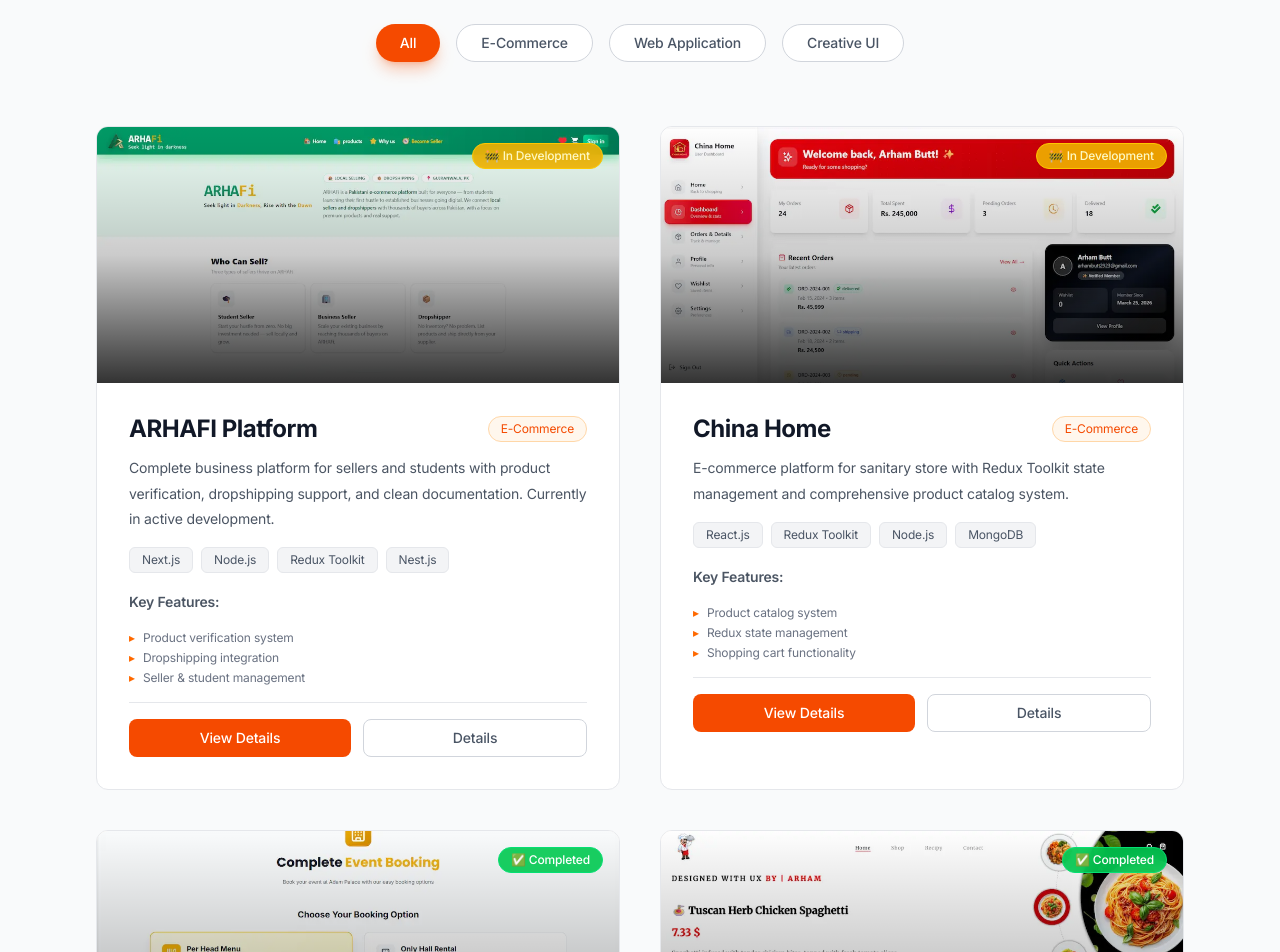
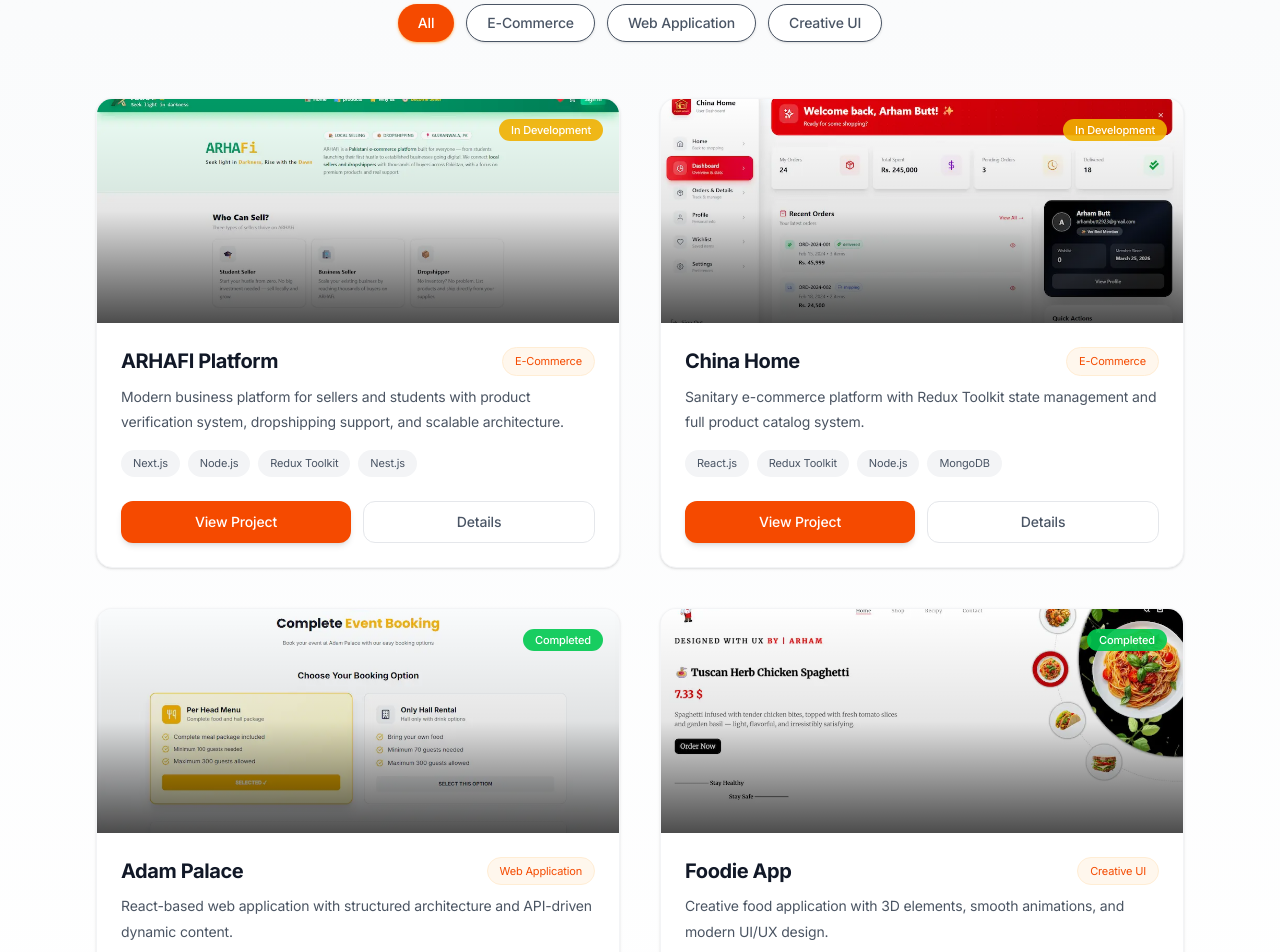
Before and after one commit to arhamshafi/Frontend_Portfolio, a React (Vite) app: page / in a window 1280 px wide. Shown: the part 3920-4872 px from the top of the page. Built offline with nearby package versions, Linux system fonts and the light colour scheme.

Commit message:
added new fils

```diff
--- a/src/Data.js
+++ b/src/Data.js
@@ -4,15 +4,17 @@ export const projectsData = [
     id: 1,
     title: "ARHAFI Platform",
     category: "E-Commerce",
-    description: "Complete business platform for sellers and students with product verification, dropshipping support, and clean documentation. Currently in active development.",
-    fullDescription: "A comprehensive business platform that enables online product selling with built-in verification system before publishing. Features dropshipping system support and user-friendly design focused on business needs.",
+    description:
+      "Modern business platform for sellers and students with product verification system, dropshipping support, and scalable architecture.",
+    fullDescription:
+      "ARHAFI is a full-stack business ecosystem designed for modern digital sellers. It includes product verification before publishing, dropshipping automation support, and a multi-role system for sellers and students. Built with scalability in mind using Next.js, Node.js, Redux Toolkit, and NestJS.",
     tech: ["Next.js", "Node.js", "Redux Toolkit", "Nest.js"],
     features: [
-      "Product verification system",
-      "Dropshipping integration",
-      "Seller & student management",
-      "Clean documentation",
-      "Business-oriented UI"
+      "Automated product verification system",
+      "Dropshipping workflow integration",
+      "Seller & student role management",
+      "Clean business documentation system",
+      "Scalable architecture design"
     ],
     status: "In Development",
     liveLink: null,
@@ -23,15 +25,17 @@ export const projectsData = [
     id: 2,
     title: "China Home",
     category: "E-Commerce",
-    description: "E-commerce platform for sanitary store with Redux Toolkit state management and comprehensive product catalog system.",
-    fullDescription: "Full-featured e-commerce sanitary store platform with advanced state management using Redux Toolkit. Includes product catalog, cart system, and business-focused UI design.",
+    description:
+      "Sanitary e-commerce platform with Redux Toolkit state management and full product catalog system.",
+    fullDescription:
+      "China Home is a complete e-commerce platform for sanitary products featuring a structured product catalog, cart system, and advanced Redux Toolkit state management. Designed with a clean UI and optimized for real-world business use.",
     tech: ["React.js", "Redux Toolkit", "Node.js", "MongoDB"],
     features: [
-      "Product catalog system",
-      "Redux state management",
+      "Dynamic product catalog system",
+      "Redux Toolkit state management",
       "Shopping cart functionality",
-      "Business-oriented interface",
-      "Responsive design"
+      "Responsive UI design",
+      "Business-focused interface"
     ],
     status: "In Development",
     liveLink: null,
@@ -42,15 +46,17 @@ export const projectsData = [
     id: 3,
     title: "Adam Palace",
     category: "Web Application",
-    description: "React-based web application with content API integration and structured frontend architecture.",
-    fullDescription: "Modern web application built with React featuring clean UI design and efficient API integration for dynamic content management.",
+    description:
+      "React-based web application with structured architecture and API-driven dynamic content.",
+    fullDescription:
+      "Adam Palace is a modern React web application built with a clean architecture and API integration. It uses Context API for state handling and delivers optimized performance with a smooth user experience.",
     tech: ["React.js", "Express.js", "Context API"],
     features: [
-      "Content API integration",
-      "Clean UI design",
-      "Structured frontend",
-      "Responsive layout",
-      "Performance optimized"
+      "API-driven dynamic content",
+      "Clean and structured UI",
+      "Optimized frontend architecture",
+      "Fully responsive layout",
+      "Performance-focused design"
     ],
     status: "Completed",
     liveLink: null,
@@ -61,15 +67,17 @@ export const projectsData = [
     id: 4,
     title: "Foodie App",
     category: "Creative UI",
-    description: "Highly creative food application with 3D model integration and unique frontend design focused on modern UI/UX.",
-    fullDescription: "Innovative food application featuring 3D model integration and creative frontend design. Fully responsive across all devices with focus on exceptional user experience.",
+    description:
+      "Creative food application with 3D elements, smooth animations, and modern UI/UX design.",
+    fullDescription:
+      "Foodie App is a visually rich modern UI project featuring 3D model integration, smooth animations, and immersive user experience. Built with React, Three.js, Framer Motion, and Tailwind CSS.",
     tech: ["React.js", "Three.js", "Framer Motion", "Tailwind CSS"],
     features: [
-      "3D model integration",
-      "Creative UI/UX design",
-      "Fully responsive",
-      "Smooth animations",
-      "Modern interface"
+      "Interactive 3D model integration",
+      "Smooth UI animations",
+      "Modern creative interface",
+      "Fully responsive design",
+      "High-performance rendering"
     ],
     status: "Completed",
     liveLink: null,
--- a/src/components/Projects.jsx
+++ b/src/components/Projects.jsx
@@ -1,240 +1,213 @@
-import React, { useState } from 'react';
-import { motion } from 'framer-motion';
-import { projectsData } from '../Data';
+import React, { useState } from "react";
+import { motion } from "framer-motion";
+import { projectsData } from "../Data";
 
 const Projects = () => {
-  const [filter, setFilter] = useState('All');
+  const [filter, setFilter] = useState("All");
   const [selectedProject, setSelectedProject] = useState(null);
 
-  const categories = ['All', ...new Set(projectsData.map(p => p.category))];
+  const categories = ["All", ...new Set(projectsData.map((p) => p.category))];
 
-  const filteredProjects = filter === 'All'
+  const filteredProjects =
+    filter === "All"
       ? projectsData
-    : projectsData.filter(project => project.category === filter);
+      : projectsData.filter((p) => p.category === filter);
+
   return (
-    <section id="projects" className="py-8 sm:py-10 lg:py-20 px-4 sm:px-6 md:px-16 lg:px-24 bg-gray-50">
+    <section
+      id="projects"
+      className="py-16 px-4 sm:px-6 md:px-16 lg:px-24 bg-gradient-to-b from-gray-50 to-white"
+    >
       <div className="max-w-6xl mx-auto">
+
+        {/* Heading */}
         <motion.div
           initial={{ opacity: 0, y: 20 }}
           whileInView={{ opacity: 1, y: 0 }}
           viewport={{ once: true }}
-          transition={{ duration: 0.5 }}
-          className="text-center mb-8 sm:mb-12 md:mb-14"
+          className="text-center mb-14"
         >
-          <h2 className="text-2xl sm:text-3xl md:text-4xl font-bold mb-2 sm:mb-3 text-gray-900">
+          <h2 className="text-4xl font-bold text-gray-900">
             Featured <span className="text-orange-600">Projects</span>
           </h2>
-          <div className="w-12 sm:w-16 h-1 bg-orange-600 mx-auto mb-4 sm:mb-5 rounded-full" />
-          <p className="text-gray-600 text-sm sm:text-base md:text-lg max-w-2xl mx-auto px-2">
-            Production-level applications built with modern technologies
+          <div className="w-20 h-1 bg-orange-500 mx-auto my-4 rounded-full" />
+          <p className="text-gray-500 max-w-xl mx-auto">
+            Production-grade applications built with modern full-stack technologies
           </p>
         </motion.div>
 
-        <motion.div
-          className="flex flex-wrap justify-center gap-2 sm:gap-3 md:gap-4 mb-10 sm:mb-12 md:mb-16 px-2"
-          initial={{ opacity: 0 }}
-          whileInView={{ opacity: 1 }}
-          viewport={{ once: true }}
-        >
+        {/* Filters */}
+        <div className="flex flex-wrap justify-center gap-3 mb-14">
           {categories.map((category) => (
             <button
               key={category}
               onClick={() => setFilter(category)}
-              className={`px-3 sm:px-4 md:px-6 py-1.5 cursor-pointer sm:py-2 rounded-full text-xs sm:text-sm font-medium transition-all duration-300 ${filter === category
-                ? 'bg-orange-600 text-white shadow-lg shadow-orange-600/30'
-                : 'bg-white text-gray-600 border border-gray-300 hover:bg-orange-50 hover:border-orange-300 hover:text-orange-600'
+              className={`px-5 py-2 rounded-full text-sm font-medium transition-all duration-300 shadow-sm
+              ${filter === category
+                  ? "bg-orange-600 text-white shadow-orange-300"
+                  : "bg-white text-gray-600 border hover:border-orange-400 hover:text-orange-600"
                 }`}
             >
               {category}
             </button>
           ))}
-        </motion.div>
+        </div>
 
-        <div className="grid grid-cols-1 lg:grid-cols-2 gap-5 sm:gap-6 md:gap-8 lg:gap-10">
-          {filteredProjects.map((project, index) => {
-            return (
+        {/* Cards */}
+        <div className="grid grid-cols-1 lg:grid-cols-2 gap-10">
+          {filteredProjects.map((project, index) => (
             <motion.div
               key={project.id}
               initial={{ opacity: 0, y: 20 }}
               whileInView={{ opacity: 1, y: 0 }}
               viewport={{ once: true }}
-                transition={{ duration: 0.4, delay: index * 0.1 }}
-                className="group bg-white rounded-xl overflow-hidden border border-gray-200 hover:border-orange-300 hover:shadow-xl transition-all duration-300"
+              transition={{ delay: index * 0.05 }}
+              className="group bg-white rounded-2xl overflow-hidden border border-gray-100 shadow-sm hover:shadow-2xl transition-all duration-300 hover:-translate-y-1"
             >
-                <div className="relative h-48 sm:h-56 md:h-64 overflow-hidden bg-gradient-to-br from-orange-50 to-gray-100">
+              {/* Image */}
+              <div className="relative h-56 overflow-hidden">
                 <img
                   src={project.image}
                   alt={project.title}
-                    className="w-full h-full object-cover group-hover:scale-110 transition-transform duration-500"
+                  className="w-full h-full object-cover group-hover:scale-110 transition duration-500"
                 />
-                  <div className="absolute inset-0 bg-gradient-to-t from-black/80 via-black/20 to-transparent"></div>
 
-                  {project.status === 'In Development' && (
-                    <div className="absolute top-3 sm:top-4 right-3 sm:right-4 px-2 sm:px-3 py-0.5 sm:py-1 bg-yellow-500/90 backdrop-blur-sm border border-yellow-400 rounded-full text-yellow-100 text-[10px] sm:text-xs font-medium z-10">
-                      🚧 In Development
+                <div className="absolute inset-0 bg-gradient-to-t from-black/70 via-black/10 to-transparent"></div>
+
+                {/* Status Badge */}
+                <div className="absolute top-4 right-4">
+                  <span
+                    className={`text-[11px] px-3 py-1 rounded-full font-medium backdrop-blur-md
+                    ${project.status === "Completed"
+                        ? "bg-green-500/90 text-white"
+                        : "bg-yellow-500/90 text-white"
+                      }`}
+                  >
+                    {project.status}
+                  </span>
                 </div>
-                  )}
-                  {project.status === 'Completed' && (
-                    <div className="absolute top-3 sm:top-4 right-3 sm:right-4 px-2 sm:px-3 py-0.5 sm:py-1 bg-green-500/90 backdrop-blur-sm border border-green-400 rounded-full text-white text-[10px] sm:text-xs font-medium z-10">
-                      ✅ Completed
-                    </div>
-                  )}
               </div>
 
-                <div className="p-4 sm:p-5 md:p-6 lg:p-8">
-                  <div className="flex flex-col sm:flex-row sm:items-center sm:justify-between gap-2 mb-3">
-                    <h3 className="text-lg sm:text-xl md:text-2xl font-bold text-gray-800 group-hover:text-orange-600 transition-colors">
+              {/* Content */}
+              <div className="p-6">
+
+                <div className="flex items-center justify-between mb-2">
+                  <h3 className="text-xl font-bold text-gray-900 group-hover:text-orange-600 transition">
                     {project.title}
                   </h3>
-                    <span className="text-[10px] sm:text-xs px-2 sm:px-3 py-0.5 sm:py-1 bg-orange-50 border border-orange-200 rounded-full text-orange-600 w-fit">
+
+                  <span className="text-[11px] px-3 py-1 bg-orange-50 text-orange-600 rounded-full border border-orange-100">
                     {project.category}
                   </span>
                 </div>
 
-                  <p className="text-gray-600 text-xs sm:text-sm mb-4 leading-relaxed">
+                <p className="text-gray-500 text-sm leading-relaxed">
                   {project.description}
                 </p>
 
-                  <div className="flex flex-wrap gap-1.5 sm:gap-2 mb-4">
-                    {project.tech.map((tech, i) => (
+                {/* Tech */}
+                <div className="flex flex-wrap gap-2 mt-4">
+                  {project.tech.map((t, i) => (
                     <span
                       key={i}
-                        className="text-[10px] sm:text-xs px-2 sm:px-3 py-0.5 sm:py-1 bg-gray-100 border border-gray-200 rounded-md text-gray-600"
+                      className="text-[11px] px-3 py-1 bg-gray-100 rounded-full text-gray-600"
                     >
-                        {tech}
+                      {t}
                     </span>
                   ))}
                 </div>
 
-                  <div className="mb-4">
-                    <p className="text-xs sm:text-sm font-semibold text-gray-700 mb-1.5 sm:mb-2">
-                      Key Features:
+                {/* Buttons */}
+                <div className="flex gap-3 mt-6">
+                  <button
+                    onClick={() => setSelectedProject(project)}
+                    className="flex-1 bg-orange-600 text-white py-2.5 rounded-xl text-sm font-medium hover:bg-orange-700 transition shadow-md"
+                  >
+                    View Project
+                  </button>
+
+                  <button
+                    onClick={() => setSelectedProject(project)}
+                    className="flex-1 border border-gray-200 text-gray-600 py-2.5 rounded-xl text-sm font-medium hover:border-orange-500 hover:text-orange-600 transition"
+                  >
+                    Details
+                  </button>
+                </div>
+              </div>
+            </motion.div>
+          ))}
+        </div>
+
+        {/* MODAL */}
+        {selectedProject && (
+          <div
+            className="fixed inset-0 bg-black/70 backdrop-blur-sm flex items-center justify-center p-4 z-50"
+            onClick={() => setSelectedProject(null)}
+          >
+            <motion.div
+              initial={{ opacity: 0, scale: 0.95 }}
+              animate={{ opacity: 1, scale: 1 }}
+              className="bg-white max-w-3xl w-full rounded-2xl overflow-hidden shadow-2xl"
+              onClick={(e) => e.stopPropagation()}
+            >
+              {/* Header */}
+              <div className="p-5 border-b flex justify-between items-center">
+                <h2 className="text-2xl font-bold text-gray-900">
+                  {selectedProject.title}
+                </h2>
+
+                <button
+                  onClick={() => setSelectedProject(null)}
+                  className="text-gray-500 hover:text-red-500 text-xl"
+                >
+                  ✕
+                </button>
+              </div>
+
+              {/* Body */}
+              <div className="p-6 space-y-5">
+
+                <p className="text-gray-600 leading-relaxed">
+                  {selectedProject.fullDescription}
                 </p>
-                    <ul className="space-y-1">
-                      {project.features.slice(0, 3).map((feature, i) => (
-                        <li key={i} className="text-[11px] sm:text-xs text-gray-500 flex items-start">
-                          <span className="text-orange-500 mr-1.5 sm:mr-2">▸</span>
-                          <span>{feature}</span>
+
+                {/* Features */}
+                <div>
+                  <h4 className="font-semibold text-gray-800 mb-2">
+                    Key Features
+                  </h4>
+                  <ul className="space-y-2">
+                    {selectedProject.features.map((f, i) => (
+                      <li key={i} className="text-sm text-gray-600 flex gap-2">
+                        <span className="text-orange-500">▸</span> {f}
                       </li>
                     ))}
                   </ul>
                 </div>
 
-                  <div className="flex gap-2 sm:gap-3 pt-3 sm:pt-4 border-t border-gray-200">
-                    {project.liveLink ? (
-                      <a
-                        href={project.liveLink}
-                        target="_blank"
-                        rel="noopener noreferrer"
-                        className="flex-1 text-center px-3 sm:px-4 py-1.5 sm:py-2 bg-orange-600 hover:bg-orange-700 text-white rounded-lg text-xs sm:text-sm font-medium transition-all"
+                {/* Tech */}
+                <div>
+                  <h4 className="font-semibold text-gray-800 mb-2">
+                    Tech Stack
+                  </h4>
+                  <div className="flex flex-wrap gap-2">
+                    {selectedProject.tech.map((t, i) => (
+                      <span
+                        key={i}
+                        className="text-xs px-3 py-1 bg-gray-100 rounded-full"
                       >
-                        Live Demo
-                      </a>
-                    ) : (
-                      <button
-                        onClick={() => setSelectedProject(project)}
-                        className="flex-1 cursor-pointer text-center px-3 sm:px-4 py-1.5 sm:py-2 bg-orange-600 hover:bg-orange-700 text-white rounded-lg text-xs sm:text-sm font-medium transition-all"
-                      >
-                        View Details
-                      </button>
-                    )}
-                    {project.githubLink ? (
-                      <a
-                        href={project.githubLink}
-                        target="_blank"
-                        rel="noopener noreferrer"
-                        className="flex-1 text-center px-3 sm:px-4 py-1.5 sm:py-2 border border-orange-600 text-orange-600 hover:bg-orange-50 rounded-lg text-xs sm:text-sm font-medium transition-all"
-                      >
-                        GitHub
-                      </a>
-                    ) : (
-                      <button
-                        onClick={() => setSelectedProject(project)}
-                        className="flex-1 text-center cursor-pointer px-3 sm:px-4 py-1.5 sm:py-2 border border-gray-300 text-gray-600 hover:border-orange-600 hover:text-orange-600 rounded-lg text-xs sm:text-sm font-medium transition-all"
-                      >
-                        Details
-                      </button>
-                    )}
-                  </div>
-                </div>
-              </motion.div>
-            );
-          })}
-        </div>
-
-        {filteredProjects.length === 0 && (
-          <motion.div
-            initial={{ opacity: 0 }}
-            whileInView={{ opacity: 1 }}
-            className="text-center py-16"
-          >
-            <p className="text-gray-500 text-sm">No projects found in this category.</p>
-          </motion.div>
-        )}
-      </div>
-
-      {selectedProject && (
-        <div
-          className="fixed inset-0 bg-black/80 backdrop-blur-sm z-50 flex items-center justify-center p-4"
-          onClick={() => setSelectedProject(null)}
-        >
-          <motion.div
-            initial={{ opacity: 0, scale: 0.9 }}
-            animate={{ opacity: 1, scale: 1 }}
-            exit={{ opacity: 0, scale: 0.9 }}
-            className="bg-white rounded-2xl max-w-3xl w-full max-h-[90vh] overflow-y-auto"
-            onClick={(e) => e.stopPropagation()}
-          >
-            <div className="sticky top-0 bg-white border-b border-gray-200 p-4 sm:p-6 flex justify-between items-center">
-              <h3 className="text-xl sm:text-2xl font-bold text-gray-900">{selectedProject.title}</h3>
-              <button
-                onClick={() => setSelectedProject(null)}
-                className="text-gray-500 cursor-pointer hover:text-gray-700 text-2xl"
-              >
-                ✕
-              </button>
-            </div>
-
-            <div className="p-4 sm:p-6 space-y-4">
-              <div>
-                <h4 className="font-semibold text-gray-800 mb-2">Full Description</h4>
-                <p className="text-gray-600 text-sm">{selectedProject.fullDescription}</p>
-              </div>
-
-              <div>
-                <h4 className="font-semibold text-gray-800 mb-2">Technologies</h4>
-                <div className="flex flex-wrap gap-2">
-                  {selectedProject.tech.map((tech, i) => (
-                    <span key={i} className="px-3 py-1 bg-gray-100 rounded-lg text-xs text-gray-700">
-                      {tech}
+                        {t}
                       </span>
                     ))}
                   </div>
                 </div>
 
-              <div>
-                <h4 className="font-semibold text-gray-800 mb-2">All Features</h4>
-                <ul className="space-y-1">
-                  {selectedProject.features.map((feature, i) => (
-                    <li key={i} className="text-sm text-gray-600 flex items-start">
-                      <span className="text-orange-500 mr-2">▸</span>
-                      {feature}
-                    </li>
-                  ))}
-                </ul>
-              </div>
-
-              <div className="pt-4">
-                <p className="text-sm text-gray-500">
-                  Status: <span className={`font-semibold ${selectedProject.status === 'Completed' ? 'text-green-600' : 'text-yellow-600'}`}>
-                    {selectedProject.status}
-                  </span>
-                </p>
-              </div>
               </div>
             </motion.div>
           </div>
         )}
+
+      </div>
     </section>
   );
 };
```
Lines whose indentation alone changed are shown as unchanged.
